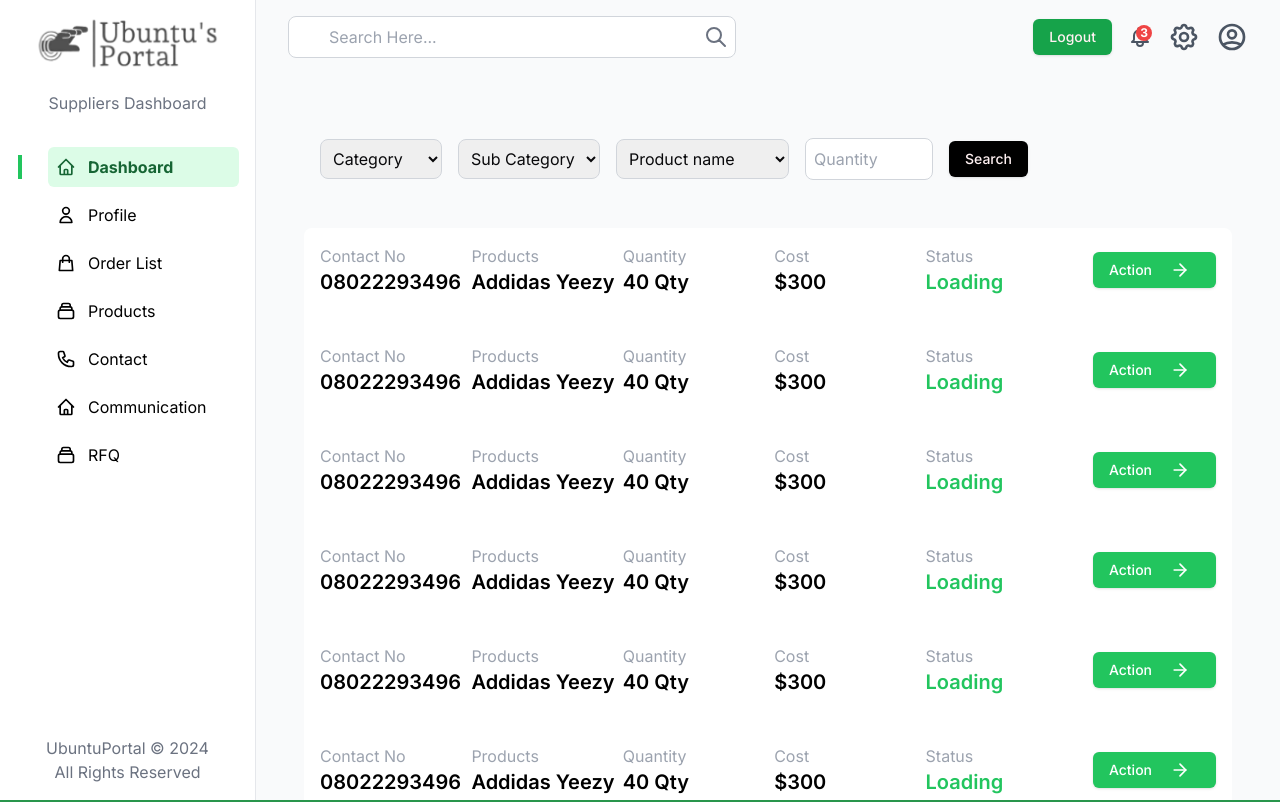
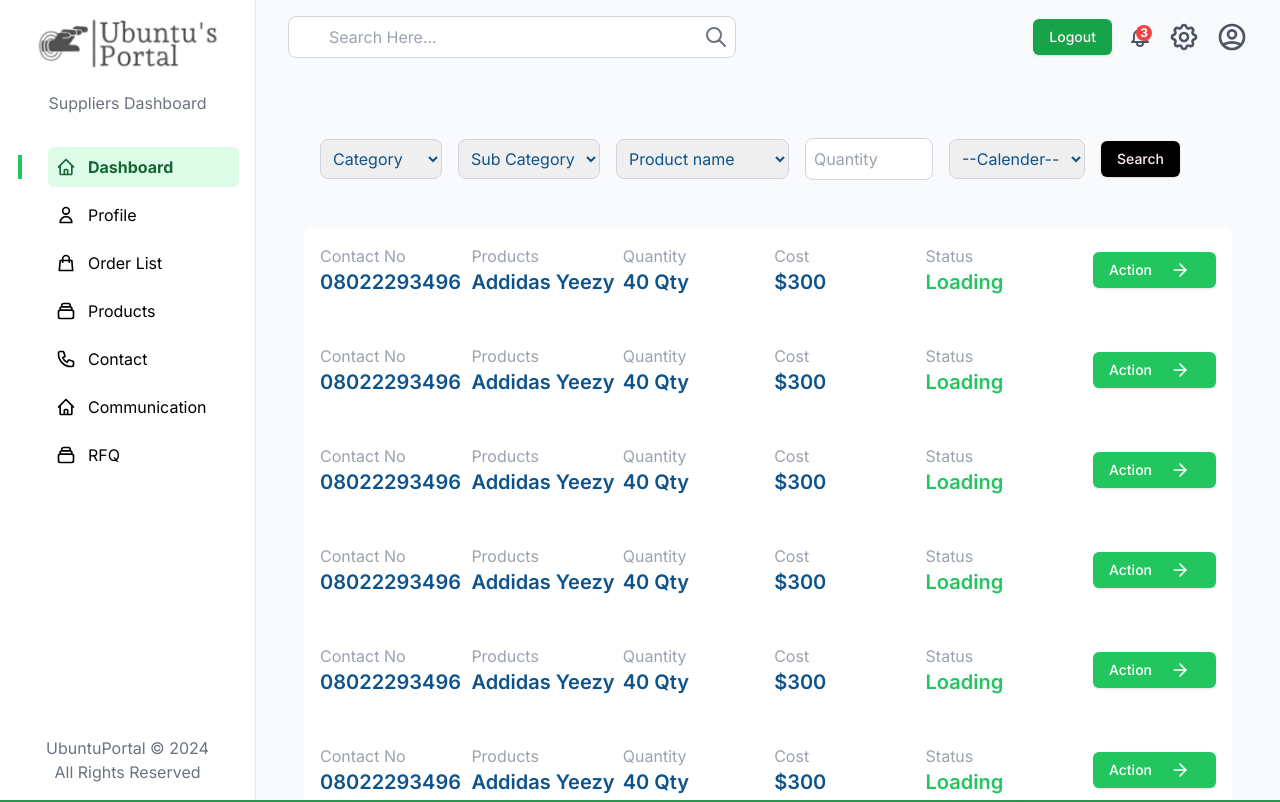
Before and after one commit to ubuntuportal/ubuntu_portal, a Next.js app in the folder ubuntu_portal_frontend/: page /supplier/dashboard/order-list in a window 1280 px wide. Shown: the top 802 px of the page. Built offline with nearby package versions, Linux system fonts and the light colour scheme.

Commit message:
Modified the text colors on the UI

```diff
--- a/ubuntu_portal_frontend/app/supplier/dashboard/order-list/page.tsx
+++ b/ubuntu_portal_frontend/app/supplier/dashboard/order-list/page.tsx
@@ -5,7 +5,7 @@
 
 export default function OrderList() {
   return (
-    <div className="p-8 m-4 flex flex-col gap-8">
+    <div className="p-8 m-4 flex flex-col gap-8 ">
       {/* Parent container with fixed width for both components */}
       <div className="w-full max-w-7xl mx-auto">
         {/* Order Filter */}
--- a/ubuntu_portal_frontend/components/supplier/OrderList/OrderFilter.tsx
+++ b/ubuntu_portal_frontend/components/supplier/OrderList/OrderFilter.tsx
@@ -5,8 +5,8 @@
   return (
     <div className="flex gap-4 items-center p-4 rounded-lg flex-nowrap w-full">
       {/* Category Filter 1 */}
-      <div className="w-auto">
-        <select className="border border-gray-300 p-2 rounded-lg focus:outline-none focus:border-green-500">
+      <div className="w-auto ">
+        <select className="border border-gray-300 p-2 rounded-lg focus:outline-none focus:border-green-500 text-[#0E538C]">
           <option value="">Category</option>
           <option value="electronics">Electronics</option>
           <option value="clothing">Clothing</option>
@@ -16,7 +16,7 @@
 
       {/* Category Filter 2 */}
       <div className="w-auto">
-        <select className="border border-gray-300 p-2 rounded-lg focus:outline-none focus:border-green-500">
+        <select className="border border-gray-300 p-2 rounded-lg focus:outline-none focus:border-green-500 text-[#0E538C]">
           <option value="">Sub Category</option>
           <option value="food">Food</option>
           <option value="furniture">Furniture</option>
@@ -26,7 +26,7 @@
 
       {/* Category Filter 3 */}
       <div className="w-auto">
-        <select className="border border-gray-300 p-2 rounded-lg focus:outline-none focus:border-green-500">
+        <select className="border border-gray-300 p-2 rounded-lg focus:outline-none focus:border-green-500 text-[#0E538C]">
           <option value="">Product name</option>
           <option value="automobile">Addidas sneakers</option>
           <option value="automobile">Addidas sneakers</option>
@@ -36,12 +36,18 @@
       </div>
 
       {/* Quantity Filter*/}
-      <div>
+      <div className="text-[#0E538C]">
         <input
           type="number"
           placeholder="Quantity"
-          className="border border-gray-300 p-2 rounded-lg focus:outline-none focus:border-green-500 w-32"
+          className="border border-gray-300 p-2 rounded-lg focus:outline-none focus:border-green-500 w-32 text-[#0E538C]"
         />
+      </div>
+
+      <div className="w-auto">
+        <select className="border border-gray-300 p-2 rounded-lg focus:outline-none focus:border-green-500 text-[#0E538C]">
+          <option value="">--Calender--</option>
+        </select>
       </div>
 
       {/* Search Box */}
--- a/ubuntu_portal_frontend/components/supplier/OrderList/OrderTable.tsx
+++ b/ubuntu_portal_frontend/components/supplier/OrderList/OrderTable.tsx
@@ -114,28 +114,28 @@
           {/* Smart RFQ ID */}
           <div className="w-1/4 text-left">
             <div className="text-gray-400">Contact No</div>
-            <div className="text-black text-xl font-semibold ">
+            <div className="text-[#0E538C] text-xl font-semibold ">
               {OrderData.contact}
             </div>
           </div>
 
           <div className="w-1/4 text-left">
             <div className="text-gray-400">Products</div>
-            <div className="text-black text-xl font-semibold ">
+            <div className="text-[#0E538C] text-xl font-semibold ">
               {OrderData.product}
             </div>
           </div>
 
           <div className="w-1/4 text-left">
             <div className="text-gray-400">Quantity</div>
-            <div className="text-black text-xl font-semibold ">
+            <div className="text-[#0E538C] text-xl font-semibold ">
               {OrderData.quantity}
             </div>
           </div>
 
           <div className="w-1/4 text-left">
             <div className="text-gray-400">Cost</div>
-            <div className="text-black text-xl font-semibold ">
+            <div className="text-[#0E538C] text-xl font-semibold ">
               ${OrderData.cost}
             </div>
           </div>
```
